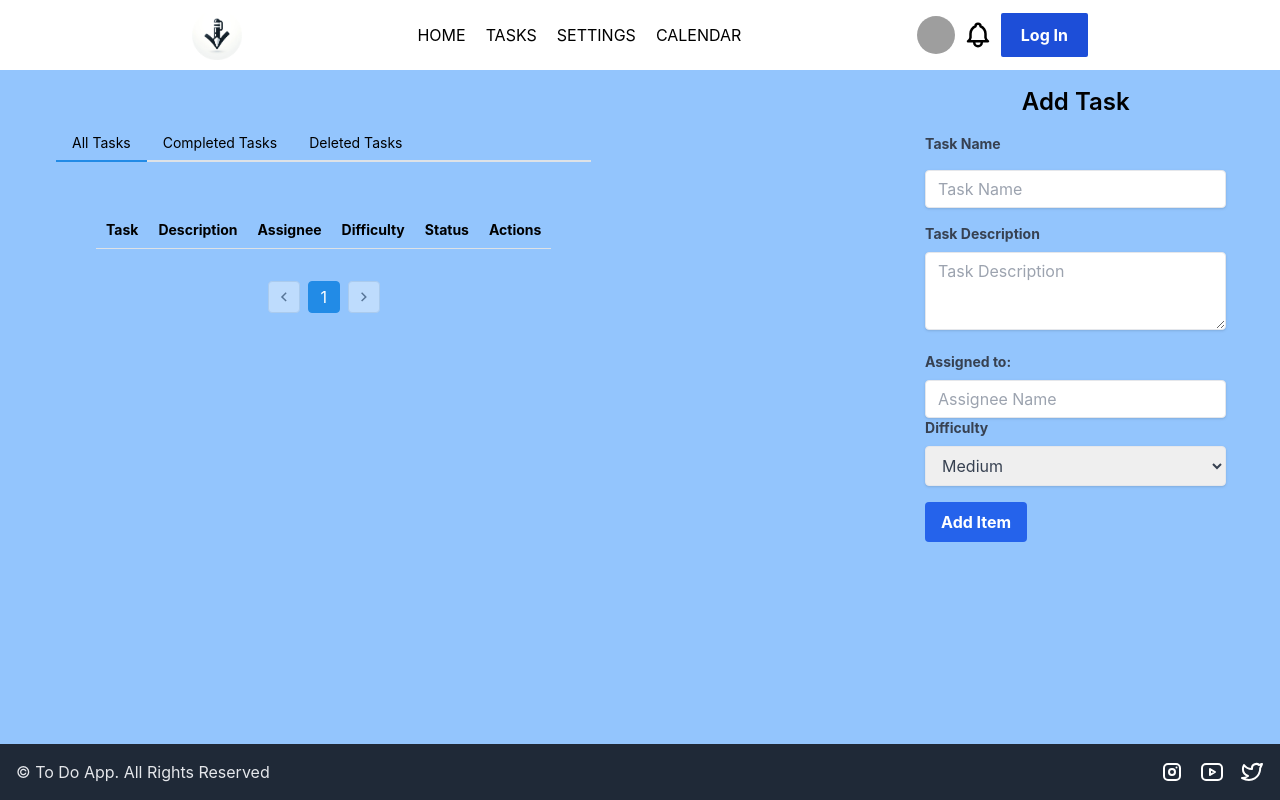
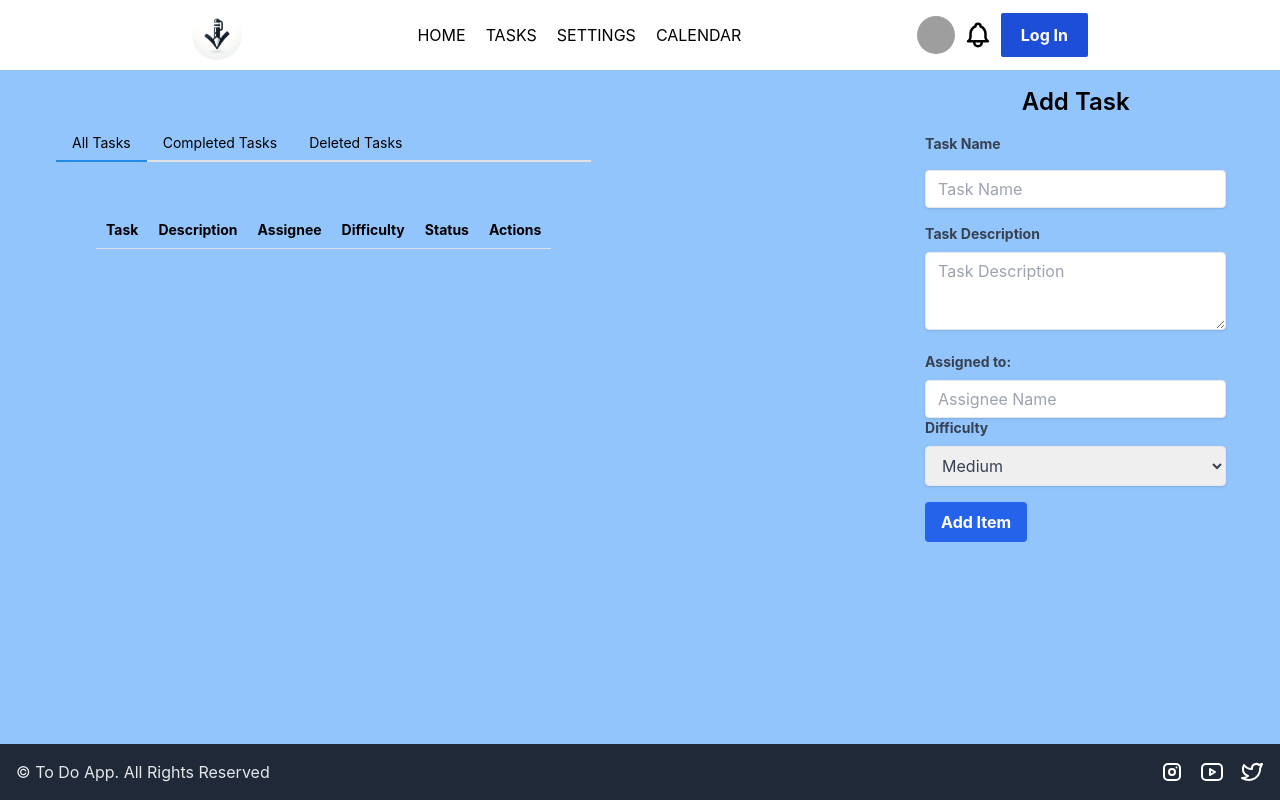
Before and after one commit to brosmar18/todo-app, a React (Vite) app: page /tasks in a window 1280 px wide. Built offline with nearby package versions, Linux system fonts and the light colour scheme; grey boxes are pictures that could not be loaded.

Commit message:
Pagination bug fixed. totalPages tracked by local State

```diff
--- a/src/Components/List/index.jsx
+++ b/src/Components/List/index.jsx
@@ -13,6 +13,7 @@ const List = () => {
     const [isModalOpen, setIsModalOpen] = useState(false);
     const [isDeleteModalOpen, setIsDeleteModalOpen] = useState(false);
     const [currentTaskId, setCurrentTaskId] = useState(null);
+    const [totalPages, setTotalPages] = useState(1);
 
     const handleDeleteTask = (taskId) => {
         setCurrentTaskId(taskId);
@@ -42,26 +43,23 @@ const List = () => {
     };
 
     useEffect(() => {
-        const filteredTasks = hideCompleted ? sortedTasks.filter(task => task.status !== 'Completed' && task.status !== 'Deleted') : sortedTasks;
-        const updatedTotalPages = Math.ceil(filteredTasks.length / displayLimit) || 1;
+        // Filter tasks based on `hideCompleted` and exclude 'Deleted' tasks.
+        const filteredTasks = sortedTasks.filter(task => task.status !== 'Deleted' && (!hideCompleted || task.status !== 'Completed'));
 
-        // Adjust currentPage if it exceeds totalPages due to task completion
-        if (currentPage > updatedTotalPages) {
-            setCurrentPage(updatedTotalPages);
-        } else if (currentPage < 1) {
-            setCurrentPage(1); // Ensure currentPage is at least 1
-        }
+        // Update total pages
+        const newTotalPages = Math.ceil(filteredTasks.length / displayLimit);
+        setTotalPages(newTotalPages);
 
-        // Calculate the tasks to be displayed on the current page
-        const start = (currentPage - 1) * displayLimit;
-        const end = start + displayLimit;
-        setPaginatedTasks(filteredTasks.slice(start, end));
+        // Ensure current page is within the new total pages
+        setCurrentPage(current => Math.min(current, newTotalPages));
+
+        // Calculate tasks for the current page
+        const startIdx = (currentPage - 1) * displayLimit;
+        const paginated = filteredTasks.slice(startIdx, startIdx + displayLimit);
+        setPaginatedTasks(paginated);
     }, [sortedTasks, currentPage, displayLimit, hideCompleted]);
 
-    // Calculate the total number of pages based on sortedTasks now
-    const totalPages = Math.max(1, Math.ceil((hideCompleted ? sortedTasks.filter(task => task.status !== 'Completed' && task.status !== 'Deleted').length : sortedTasks.length) / displayLimit));
-
-
+    // Handle pagination change
     const handlePageChange = (page) => setCurrentPage(page);
 
     const rows = paginatedTasks.map((task) => (
--- a/src/Components/SettingsMenu/index.jsx
+++ b/src/Components/SettingsMenu/index.jsx
@@ -34,7 +34,7 @@ const SettingsMenu = () => {
             </div>
             <div className="mb-4">
                 <p className="block text-gray-700 text-sm font-bold mb-2">
-                    Show Completed
+                    Hide Completed
                 </p>
                 <Switch
                     checked={tempSettings.hideCompleted}
```
